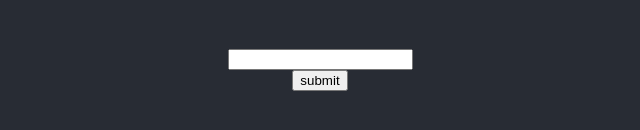
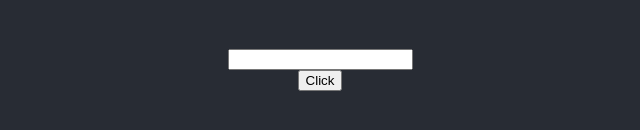
Before and after one commit to KA1823/react-app, a React (Create React App) app: page / in a window 1280 px wide. Shown: the part 330-460 px from the top of the page, without its empty margins (320-960 px from the left). Built offline with nearby package versions, Linux system fonts and the light colour scheme.

Commit message:
minor-changes

```diff
--- a/src/component/todo/App.js
+++ b/src/component/todo/App.js
@@ -1,18 +1,18 @@
-// import logo from './logo.svg';
+import logo from "../../logo.svg";
 import '../style/App.css';
 import { useRef } from 'react';
 
 function App() {
 
   const refdata = useRef()
-const printdata = ()=>{
+const mydata = ()=>{
   console.log(refdata.current.value)
 }
   return (
     <div className="App">
       <header className="App-header">
         <input id="abc" ref={refdata} />
-        <button onClick={printdata}>submit</button>
+        <button onClick={mydata}>Click</button>
       </header>
     </div>
   );
```
